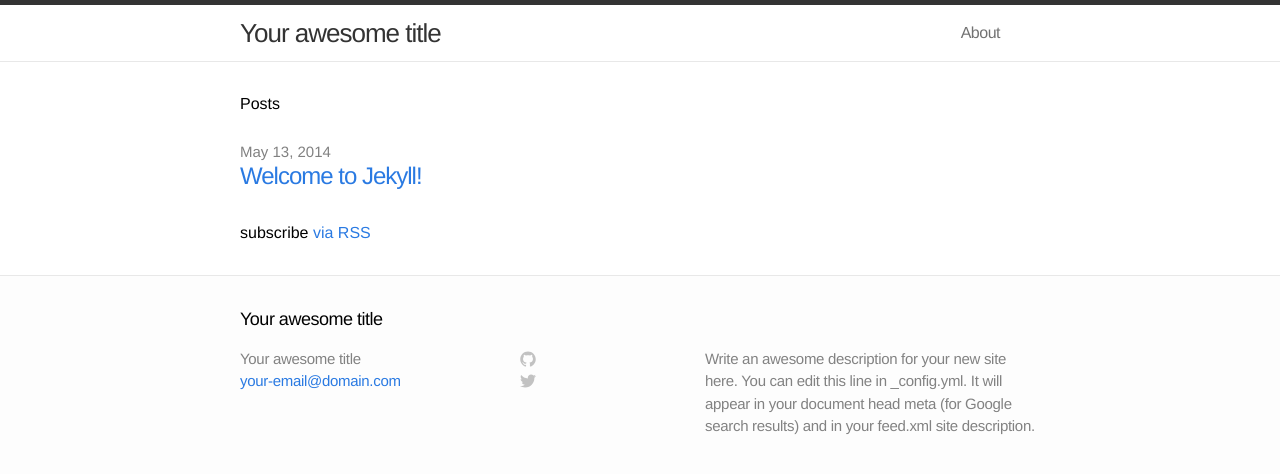
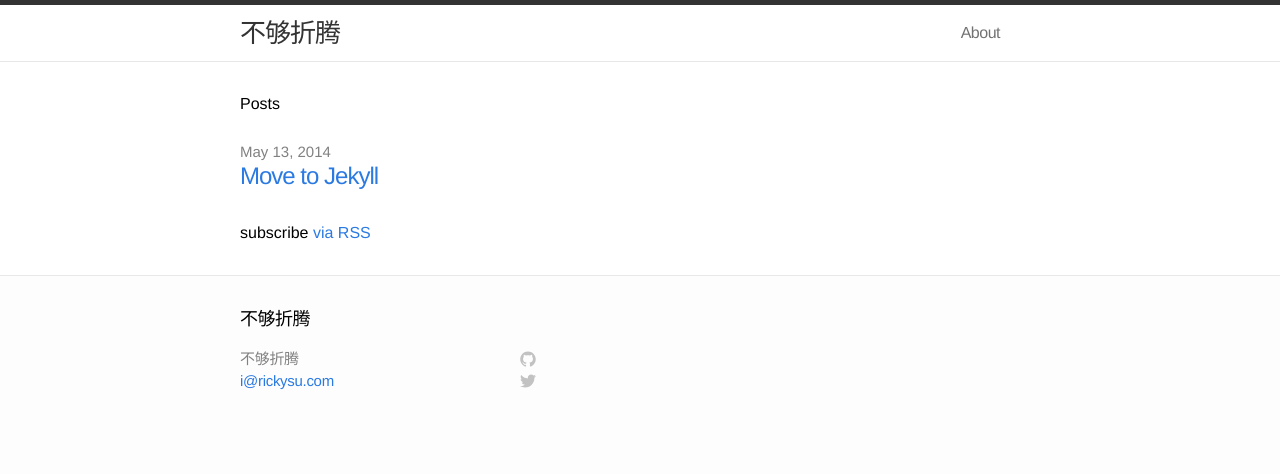
Before and after one commit to imrickysu/imrickysu.github.io, a Jekyll site: the page built from index.html, in a window 1280 px wide. Shown: the top 474 px of the page. Built offline with Jekyll 4.4.1, drawn with Linux system fonts in a browser that asks for light colours.

Commit message:
first post, move to jekyll

```diff
--- a/_config.yml
+++ b/_config.yml
@@ -1,7 +1,7 @@
 # Site settings
-title: Your awesome title
-email: your-email@domain.com
-description: "Write an awesome description for your new site here. You can edit this line in _config.yml. It will appear in your document head meta (for Google search results) and in your feed.xml site description."
+title: 不够折腾
+email: i@rickysu.com
+description: ""
 baseurl: ""
 url: "http://yourdomain.com"
 
```
Also changed, not shown: _posts/2014-05-13-move-to-jekyll.markdown (added, +34 -0 lines), _posts/2014-05-13-welcome-to-jekyll.markdown (deleted, +0 -24 lines).
